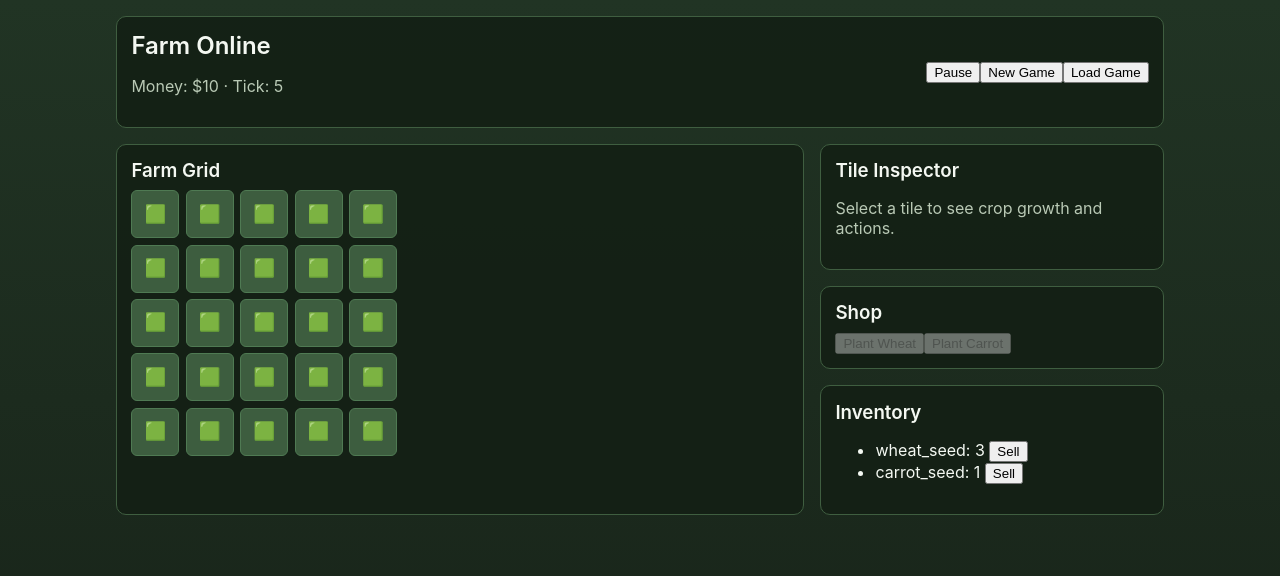
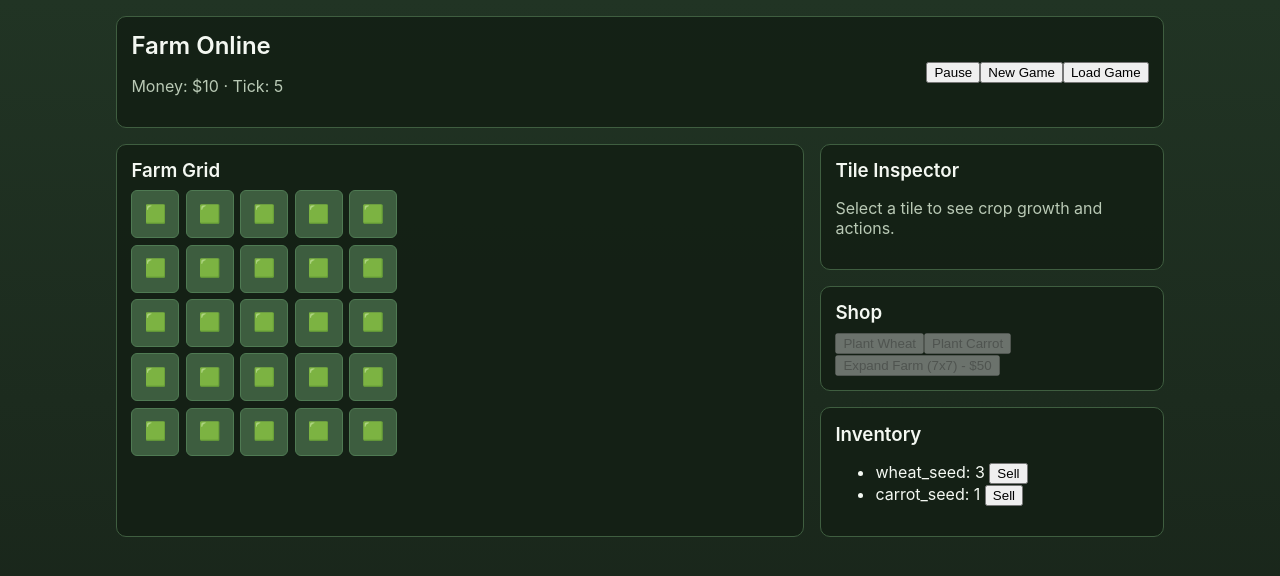
Before and after one commit to believeshe123-coder/Farm-Online, a React (Vite) app: page / in a window 1280 px wide. Shown: the top 576 px of the page. Built offline with nearby package versions, Linux system fonts and the light colour scheme.

Commit message:
Implement farm expansion tiers and shop action

```diff
--- a/src/App.jsx
+++ b/src/App.jsx
@@ -7,7 +7,7 @@ import TileInspector from './ui/TileInspector';
 import { createNewGame } from './game/createNewGame';
 import { loadGame, saveGame } from './game/save';
 import { advanceTick } from './game/tick';
-import { harvestCrop, plantCrop, sellItem } from './game/actions';
+import { expandFarm, getNextFarmExpansion, harvestCrop, plantCrop, sellItem } from './game/actions';
 
 export default function App() {
   const [gameState, setGameState] = useState(() => loadGame() ?? createNewGame());
@@ -41,6 +41,9 @@ export default function App() {
       setGameState(savedState);
     }
   };
+
+  const nextExpansion = getNextFarmExpansion(gameState.gridSize);
+  const canExpand = Boolean(nextExpansion) && gameState.money >= nextExpansion.cost;
 
   return (
     <div className="app-shell">
@@ -94,6 +97,9 @@ export default function App() {
                 return plantCrop(prevState, prevState.selectedTileIndex, cropId);
               })
             }
+            nextExpansion={nextExpansion}
+            canExpand={canExpand}
+            onExpand={() => setGameState((prevState) => expandFarm(prevState))}
           />
           <InventoryPanel
             inventory={gameState.inventory}
--- a/src/game/actions.js
+++ b/src/game/actions.js
@@ -1,4 +1,4 @@
-import { CROPS } from './constants';
+import { CROPS, FARM_EXPANSION_TIERS } from './constants';
 
 function adjustInventory(inventory, itemId, delta) {
   const nextAmount = (inventory[itemId] ?? 0) + delta;
@@ -88,6 +88,35 @@ export function sellItem(state, itemId, qty = 1) {
   };
 }
 
+export function getNextFarmExpansion(gridSize) {
+  return FARM_EXPANSION_TIERS.find((tier) => tier.from === gridSize) ?? null;
+}
+
+export function expandFarm(state) {
+  const nextTier = getNextFarmExpansion(state.gridSize);
+  if (!nextTier || state.money < nextTier.cost) {
+    return state;
+  }
+
+  const nextTiles = Array.from({ length: nextTier.to * nextTier.to }, (_, index) => {
+    const x = index % nextTier.to;
+    const y = Math.floor(index / nextTier.to);
+
+    if (x < state.gridSize && y < state.gridSize) {
+      return state.tiles[y * state.gridSize + x];
+    }
+
+    return { type: 'empty' };
+  });
+
+  return {
+    ...state,
+    gridSize: nextTier.to,
+    tiles: nextTiles,
+    money: state.money - nextTier.cost,
+  };
+}
+
 export function plant(state, tileId, cropId) {
   return plantCrop(state, tileId, cropId);
 }
--- a/src/game/constants.js
+++ b/src/game/constants.js
@@ -8,6 +8,11 @@ export const ANIMALS = {
 };
 
 export const COSTS = {
-  farmExpansion: 100,
   chickenCoop: 150,
 };
+
+export const FARM_EXPANSION_TIERS = [
+  { from: 5, to: 7, cost: 50 },
+  { from: 7, to: 10, cost: 200 },
+  { from: 10, to: 15, cost: 800 },
+];
--- a/src/ui/ShopPanel.jsx
+++ b/src/ui/ShopPanel.jsx
@@ -1,4 +1,4 @@
-export default function ShopPanel({ selectedTileIndex, onPlant }) {
+export default function ShopPanel({ selectedTileIndex, onPlant, nextExpansion, canExpand, onExpand }) {
   const canPlant = selectedTileIndex !== null;
 
   return (
@@ -11,6 +11,11 @@ export default function ShopPanel({ selectedTileIndex, onPlant }) {
         <button type="button" disabled={!canPlant} onClick={() => onPlant('carrot')}>
           Plant Carrot
         </button>
+        <button type="button" disabled={!canExpand} onClick={onExpand}>
+          {nextExpansion
+            ? `Expand Farm (${nextExpansion.to}x${nextExpansion.to}) - $${nextExpansion.cost}`
+            : 'Expand Farm (Max size reached)'}
+        </button>
       </div>
     </section>
   );
```
